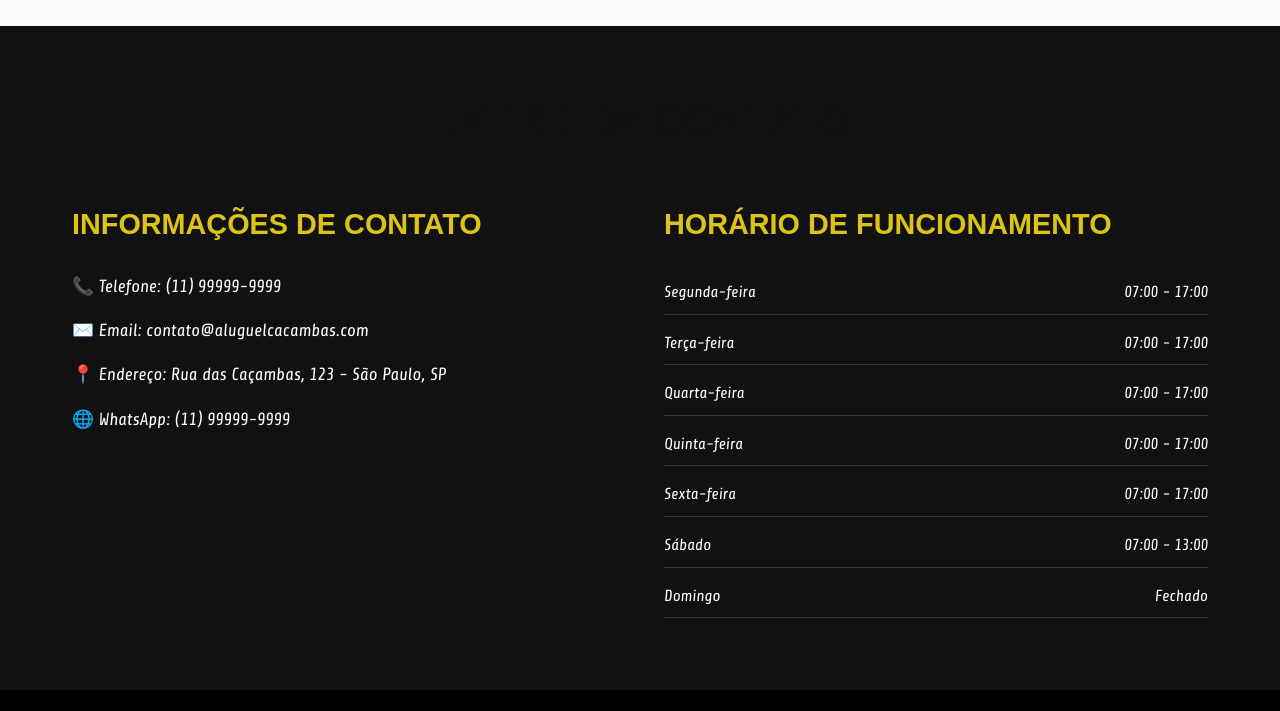
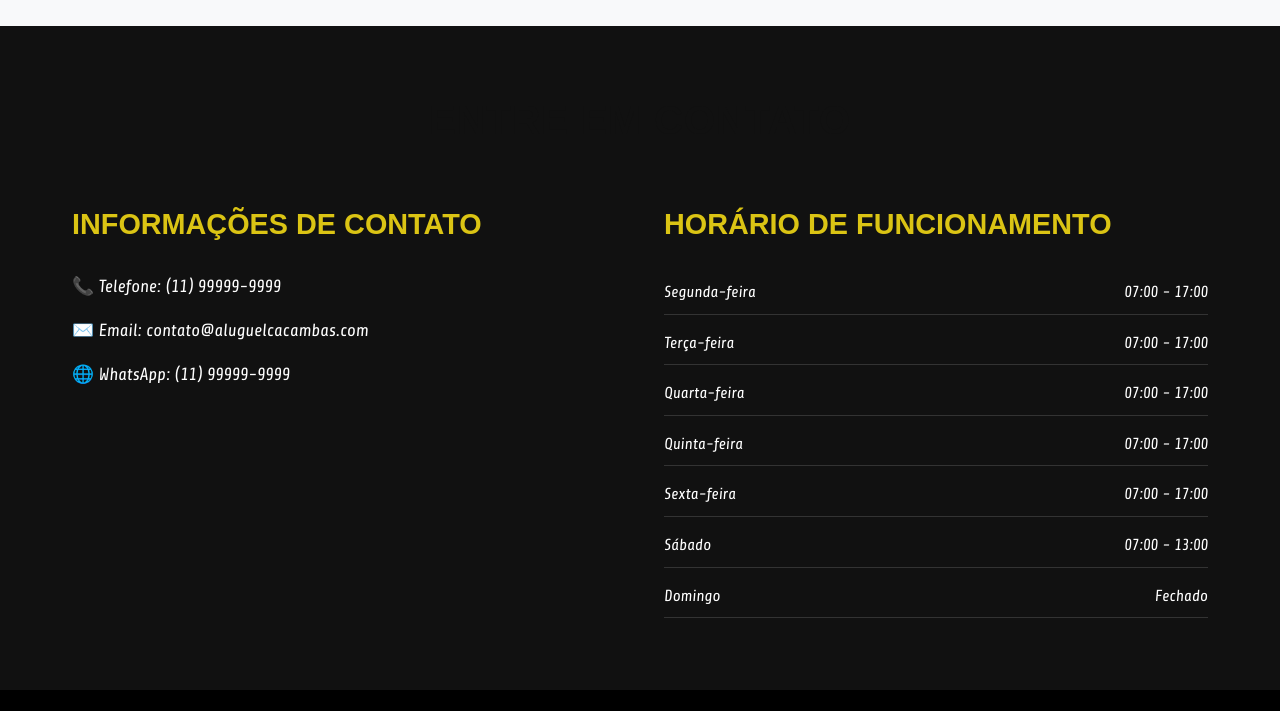
Before and after one commit to narutinnnn1123/ghostsite, a website: page index.html in a window 1280 px wide. Shown: the part 1355-2066 px from the top of the page. Drawn offline with Linux system fonts and the light colour scheme; no server answers.

Commit message:
Remover linha de endereço das informações de contato

```diff
--- a/index.html
+++ b/index.html
@@ -442,7 +442,6 @@
                     <ul class="contact-details">
                         <li>📞 Telefone: (11) 99999-9999</li>
                         <li>✉️ Email: contato@aluguelcacambas.com</li>
-                        <li>📍 Endereço: Rua das Caçambas, 123 - São Paulo, SP</li>
                         <li>🌐 WhatsApp: (11) 99999-9999</li>
                     </ul>
                 </div>
```
